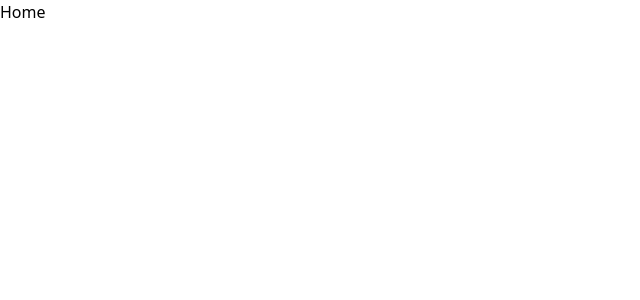
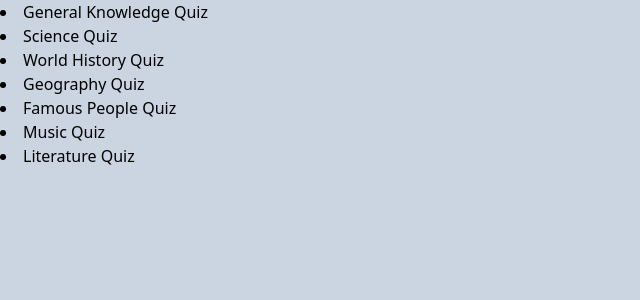
Before and after one commit to Salman-itShaala/Batch-12-front-end, a React (Vite) app in the folder react/quiz-app/: page / in a window 1280 px wide. Shown: the top 300 px of the page, without its empty margins (0-640 px from the left). Built offline with nearby package versions, Linux system fonts and the light colour scheme.

Commit message:
showing quises on home page

```diff
--- a/react/quiz-app/src/pages/Home.jsx
+++ b/react/quiz-app/src/pages/Home.jsx
@@ -1,7 +1,15 @@
 import React from "react";
+import { useSelector } from "react-redux";
 
 const Home = () => {
-  return <div>Home</div>;
+  const { quizes } = useSelector((state) => state.quiz);
+  return (
+    <div className="min-h-screen bg-slate-300">
+      {quizes.map((q) => {
+        return <li key={q.id}>{q.title}</li>;
+      })}
+    </div>
+  );
 };
 
 export default Home;
```
